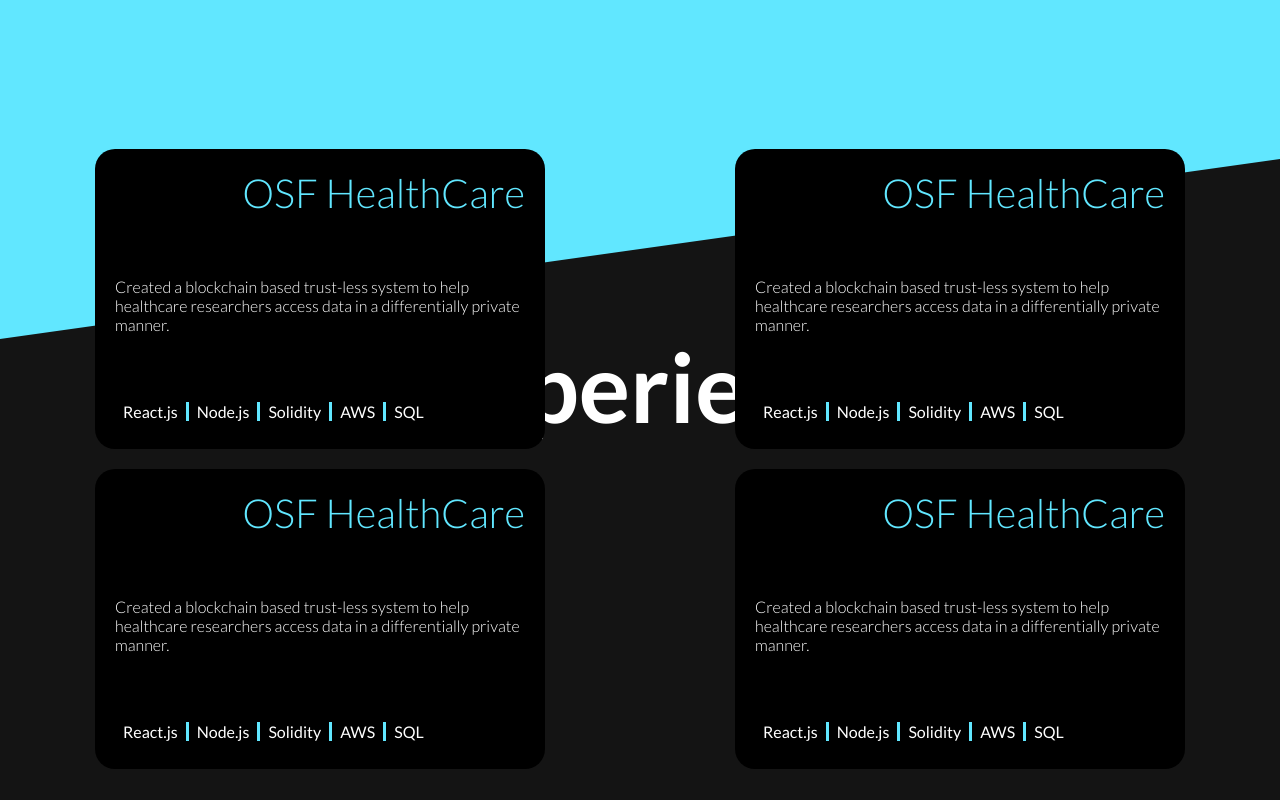
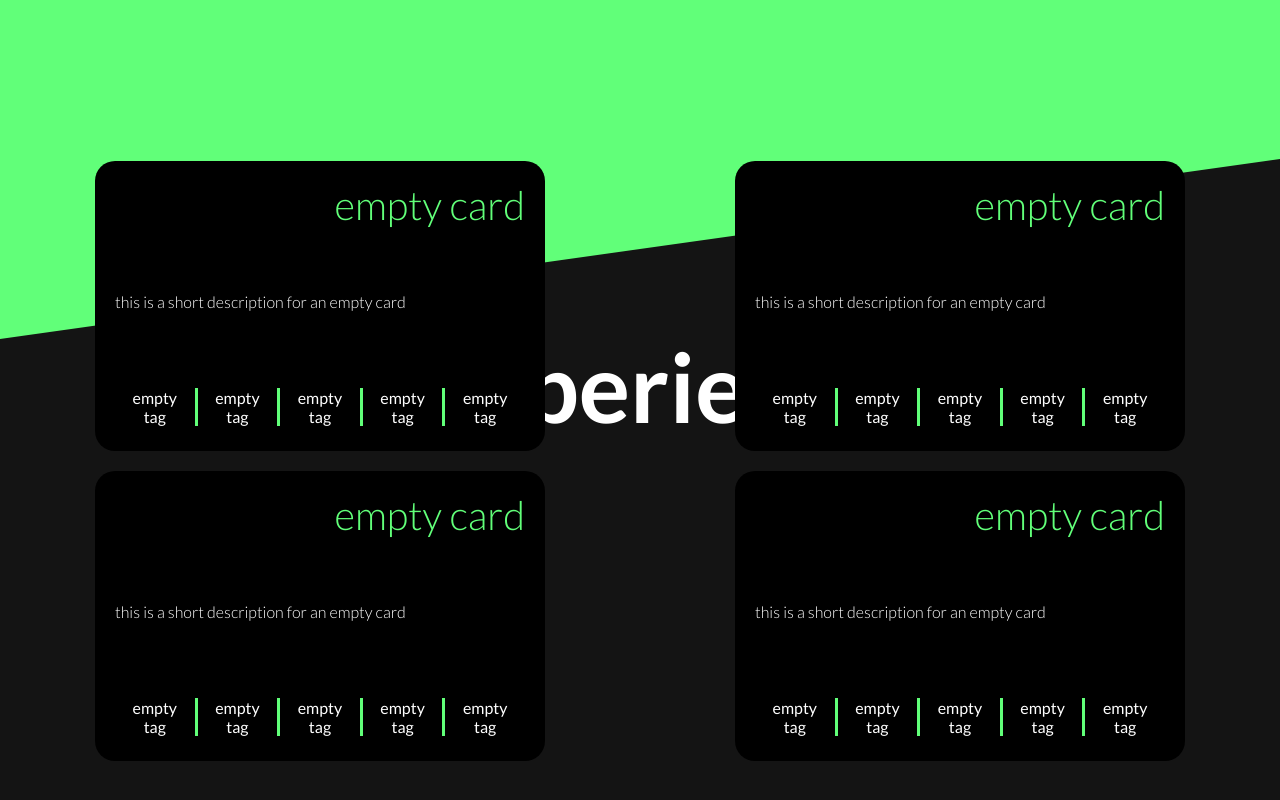
Before and after one commit to Bananamonkey011/Bananamonkey011.github.io, a React (Create React App) app: page / in a window 1280 px wide. Shown: the part 1260-2060 px from the top of the page. Built offline with nearby package versions, Linux system fonts and the light colour scheme.

Commit message:
fixed background scroll issue when using mobile menus, random hue on load, added collapsable cards

```diff
--- a/index.html
+++ b/index.html
@@ -1 +1,22 @@
-<!doctype html><html lang="en"><head><meta charset="utf-8"/><link rel="icon" href="/favicon.ico"/><meta name="viewport" content="width=device-width,initial-scale=1"/><meta name="theme-color" content="#000000"/><meta name="description" content="Web site created using create-react-app"/><link rel="apple-touch-icon" href="/logo192.png"/><link rel="manifest" href="/manifest.json"/><title>React App</title><script defer="defer" src="/static/js/main.6572dd18.js"></script><link href="/static/css/main.bc26d8f5.css" rel="stylesheet"></head><body><noscript>You need to enable JavaScript to run this app.</noscript><div id="root"></div></body></html>
+<!DOCTYPE html>
+<html lang="en">
+  <head>
+    <meta charset="utf-8" />
+    <link rel="icon" href="/favicon.ico" />
+    <meta name="viewport" content="width=device-width,initial-scale=1" />
+    <meta name="theme-color" content="#000000" />
+    <meta
+      name="description"
+      content="Web site created using create-react-app"
+    />
+    <link rel="apple-touch-icon" href="/logo192.png" />
+    <link rel="manifest" href="/manifest.json" />
+    <title>React App</title>
+    <script defer="defer" src="/static/js/main.6572dd18.js"></script>
+    <link href="/static/css/main.bc26d8f5.css" rel="stylesheet" />
+  </head>
+  <body>
+    <noscript>You need to enable JavaScript to run this app.</noscript>
+    <div id="root"></div>
+  </body>
+</html>
--- a/src/App.css
+++ b/src/App.css
@@ -10,8 +10,8 @@
   --card-title-font-size: 250%;
   --card-desc-font-size: 100%;
   --card-tags-font-size: 100%;
-  --landing-text-font-size: 400%;
-  --landing-role-font-size: 75%;
+  --landing-text-font-size: 5vw;
+  --landing-role-font-size: 2vw;
   --content-font-size: 200%;
 }
 
@@ -68,6 +68,7 @@
   width: 100vw;
   z-index: 999;
   overflow-y: hidden;
+  touch-action: none;
 }
 
 .mobile-header-menu-btn {
@@ -194,6 +195,7 @@
   width: auto;
   position: absolute;
   top: 6%;
+  left: -1%;
 }
 
 .landing-img-parallax-wrapper,
@@ -279,11 +281,12 @@
 .ExperienceCard {
   box-sizing: border-box;
   width: 450px;
-  height: 300px;
+  /* height: 300px; */
+  height: fit-content;
   background-color: rgb(0, 0, 0);
   color: white;
   display: grid;
-  grid-template-rows: 1fr 5fr 1fr;
+  grid-template-rows: 1fr 3fr auto 1fr;
   padding: 20px;
   border-radius: 20px;
   margin: 10px;
@@ -298,11 +301,18 @@
   margin: 0;
 }
 
+.experience-card-content {
+  display: flex;
+  flex-direction: column;
+  justify-content: center;
+}
+
 .experience-card-description {
-  font-size: var(--card-desc-font-size);
   text-align: left;
   align-self: center;
+  max-height: 1000px;
   font-weight: 300;
+  font-size: var(--card-desc-font-size);
 }
 
 .experience-card-tags {
@@ -319,6 +329,16 @@
   border-left: solid;
   border-color: var(--accent);
   align-self: center;
+}
+.experience-card-collapse {
+  max-height: 0;
+  overflow: hidden;
+  font-weight: 300;
+  font-size: var(--card-desc-font-size);
+  color: black;
+  transition: max-height 0.7s;
+  margin-bottom: 5px;
+  margin-top: 5px;
 }
 
 .experience-card-tag:first-child {
@@ -339,9 +359,11 @@
   border-color: white;
 }
 
+.ExperienceCard:hover .experience-card-collapse {
+  max-height: 1000px;
+}
+
 .Projects {
-  /* transform: skewY(-8deg); */
-  /* background-color: white; */
   background-color: hsl(var(--hue), 100%, 90%);
   padding-bottom: 10vw;
 }
@@ -359,13 +381,12 @@
   grid-column: span 2;
   box-sizing: border-box;
   overflow-wrap: break-word;
-  /* width: 500px; */
   min-height: 300px;
   height: fit-content;
   background-color: rgb(0, 0, 0);
   color: white;
   display: grid;
-  grid-template-rows: 1fr 5fr 1fr;
+  grid-template-rows: 1fr 3fr auto 1fr;
   padding: 20px;
   border-radius: 20px;
   margin: 10px;
@@ -386,7 +407,15 @@
   text-align: left;
   align-self: center;
   font-weight: 300;
-  /* display: none; */
+}
+
+.project-card-collapse {
+  max-height: 0;
+  overflow: hidden;
+  font-weight: 300;
+  font-size: var(--card-desc-font-size);
+  color: black;
+  transition: max-height 0.7s;
 }
 
 .project-card-tags {
@@ -424,6 +453,10 @@
 
 .ProjectCard:hover .project-card-tag {
   border-color: white;
+}
+
+.ProjectCard:hover .project-card-collapse {
+  max-height: 1000px;
 }
 
 .SocialMedia {
@@ -541,7 +574,7 @@
   transition: 0.5s;
 }
 
-@media only screen and (max-width: 600px) {
+@media only screen and (max-width: 800px) {
   :root {
     --title-font-size: 300%;
     --card-title-font-size: 200%;
@@ -634,6 +667,10 @@
   .project-placeholder {
     display: none;
   }
+
+  .ProjectCard:hover {
+    transform: scale(1.05);
+  }
   .contact-content {
     flex-direction: column;
   }
--- a/src/Components/ExperienceCard.js
+++ b/src/Components/ExperienceCard.js
@@ -1,20 +1,24 @@
 import React from "react";
 
-
-const ExperienceCard = () => {
+const ExperienceCard = ({
+	title = "empty card",
+	description = "this is a short description for an empty card",
+	collapse = "this is a long description for an empty card.this is a long description for an empty card.this is a long description for an empty card.this is a long description for an empty card.this is a long description for an empty card.this is a long description for an empty card.this is a long description for an empty card.this is a long description for an empty card.this is a long description for an empty card.this is a long description for an empty card.",
+	tags = ["empty tag", "empty tag", "empty tag", "empty tag", "empty tag"],
+}) => {
 	return (
 		<div className="ExperienceCard">
-			<h4 className="experience-card-title">OSF HealthCare</h4>
-			<p className="experience-card-description">
-				Created a blockchain based trust-less system to help healthcare
-				researchers access data in a differentially private manner.{" "}
-			</p>
+			<h4 className="experience-card-title">{title}</h4>
+			<p className="experience-card-description">{description}</p>
+			<div className="experience-card-collapse">{collapse}</div>
 			<ul className="experience-card-tags">
-				<li className="experience-card-tag">React.js</li>
-				<li className="experience-card-tag">Node.js</li>
-				<li className="experience-card-tag">Solidity</li>
-				<li className="experience-card-tag">AWS</li>
-				<li className="experience-card-tag">SQL</li>
+				{tags.map((tag, index) => {
+					return (
+						<li key={index} className="experience-card-tag">
+							{tag}
+						</li>
+					);
+				})}
 			</ul>
 		</div>
 	);
--- a/src/Components/HueSlider.js
+++ b/src/Components/HueSlider.js
@@ -4,6 +4,12 @@
 
 const HueSlider = () => {
 	const [hue, setHue] = useState(189);
+
+	useEffect(() => {
+		const randomHue = Math.floor(Math.random() * 360);
+		setHue(randomHue);
+	},[]);
+
 
 	useEffect(() => {
 		document.querySelector(":root").style.setProperty("--hue", hue);
--- a/src/Components/ProjectCard.js
+++ b/src/Components/ProjectCard.js
@@ -1,20 +1,27 @@
-import React from 'react'
+import React from "react";
 
-const ProjectCard = () => {
-  return (
-	<div className='ProjectCard'>
-		<h4 className='project-card-title'>Emotify</h4>
-		<p className='project-card-description'>Lorem ipsum dolor sit amet consectetur, adipisicing elit. Obcaecati natus at soluta rerum, illo maiores ratione accusantium hic! Accusantium rerum iusto id sed error porro et veniam hic? Perferendis, nam.</p>
-		<ul className='project-card-tags'>
-			<li className='project-card-tag'>Python</li>
-			<li className='project-card-tag'>Flask</li>
-			<li className='project-card-tag'>Numpy</li>
-			<li className='project-card-tag'>Pandas</li>
-			<li className='project-card-tag'>OpenCV</li>
-			<li className='project-card-tag'>React.js</li>
-		</ul>
-	</div>
-  )
-}
+const ProjectCard = ({
+	title = "empty card",
+	description = "this is a short description for an empty card",
+	collapse = "this is a long description for an empty card.this is a long description for an empty card.this is a long description for an empty card.this is a long description for an empty card.this is a long description for an empty card.this is a long description for an empty card.this is a long description for an empty card.this is a long description for an empty card.this is a long description for an empty card.this is a long description for an empty card.",
+	tags = ["empty tag", "empty tag", "empty tag", "empty tag", "empty tag"],
+}) => {
+	return (
+		<div className="ProjectCard">
+			<h4 className="project-card-title">{title}</h4>
+			<p className="project-card-description">{description}</p>
+			<div className="project-card-collapse">{collapse}</div>
+			<ul className="project-card-tags">
+				{tags.map((tag, index) => {
+					return (
+						<li key={index} className="experience-card-tag">
+							{tag}
+						</li>
+					);
+				})}
+			</ul>
+		</div>
+	);
+};
 
-export default ProjectCard
+export default ProjectCard;
```
Also changed, not shown: 1 other file (tests, documents, lock files or other folders).
